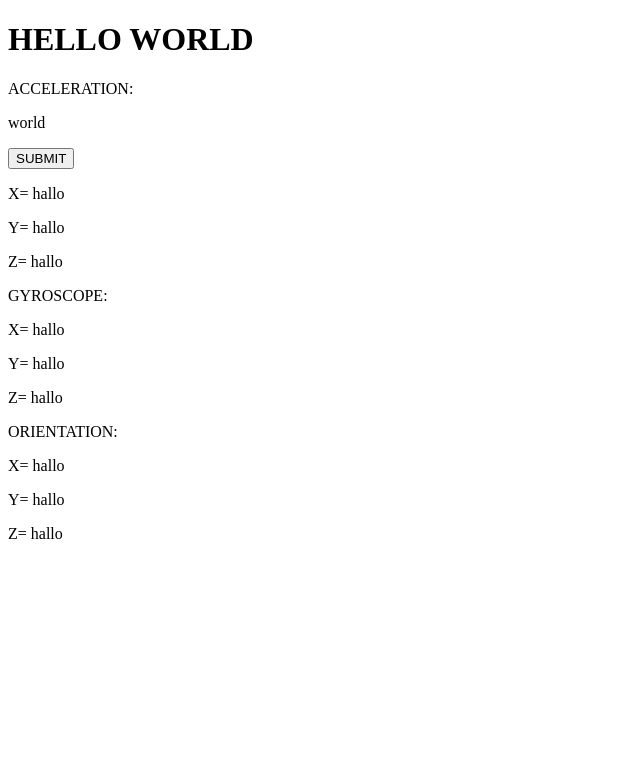
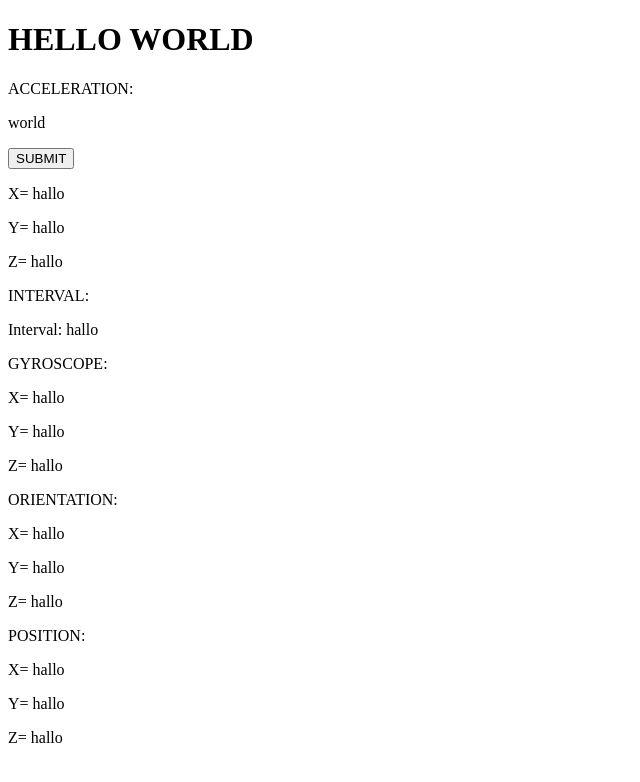
Before and after one commit to tomaskri/gyro, a Flask app: page / in a window 1280 px wide. Shown: the top 782 px of the page, without its empty margins (0-640 px from the left). Run offline with Flask 2, Linux system fonts and the light colour scheme.

Commit message:
pos kinda workin

```diff
--- a/app.py
+++ b/app.py
@@ -2,15 +2,30 @@
 # A very simple Flask Hello World app for you to get started with...
 
 from flask import Flask, request, render_template, redirect
+import numpy as np
 #from flask_sqlalchemy import SQLAlchemy
 import json
 
+with open("trash.log", "a") as f:
+    f.writelines("TEST, started\n")
 
-app = Flask(__name__, template_folder='/home/tomaskri/mysite/templates/', static_folder='/home/tomaskri/mysite/static/')
+app = Flask(__name__) #, template_folder='/home/tomaskri/mysite/templates/', static_folder='/home/tomaskri/mysite/static/'
 
 @app.route('/')
 def index():
     return render_template('index.html') #return 'Hello from Flask!'
+
+button_active = False
+@app.route('/press_button', methods=['POST'])
+def press_button():
+    global button_active
+    button_active = not button_active
+    if button_active:
+        global position, velocity, orientation
+        position = np.array([1.5, 0.0, 0.0]).astype(float)
+        velocity = np.array([0.0, 0.0, 0.0]).astype(float)
+        orientation = np.array([0.0, 0.0, 0.0]).astype(float)
+    return json.dumps({"data":"return"}) #þetta gefur bara error á 'r' eins og hitt á 'p'  en já sé errorinn, nei þetta er betri error, því hann er bara svona warning
 
 
 @app.route('/process_data', methods=['POST'])
@@ -19,4 +34,84 @@ def process_data():
         print(json.loads(request.get_data())['data'], flush=True)
 
     # Process the data and return a response
-    return "pee"
+    return json.dumps({"data":"return"}) #enginn error :)
+
+# Initialize position, velocity, and orientation
+position = np.array([0.0, 0.0, 0.0]).astype(float)
+velocity = np.array([0.0, 0.0, 0.0]).astype(float)
+orientation = np.array([0.0, 0.0, 0.0]).astype(float)
+
+@app.route('/update_ori', methods=['POST'])
+def update_ori():
+    ori = json.loads(request.get_data())["data"]
+    global orientation
+    orientation[:] = ori
+    pass
+    return json.dumps({"data":"return"}) #enginn error :)
+
+@app.route('/update_pos', methods=['POST'])
+def update_pos():
+    with open("trash.log", "a") as f:
+        f.writelines("Running update_pos()...\n")
+        # print("Running update_pos()...", file=f)
+    print(f"Running update_pos()...")
+    data = json.loads(request.get_data())
+    accel, interval = data["accel"], data["interval"]
+    update_position([0.0,0.0,0.0], accel, interval)
+    print(position, velocity)
+    return json.dumps({"data":"return"}) #enginn error :)
+
+@app.route('/get_position', methods=['GET'])
+def get_position():
+    global position, velocity
+    with open("trash.log", "a") as f:
+        f.write(f"position: {position},  velocity: {velocity}\n")
+    return json.dumps({"data": [float(position[0]), float(position[1]), float(position[2])]})
+
+
+def update_position(gyroscope, accelerometer, time_interval):
+    global position, velocity, orientation
+
+    # Iterate over the sensor data and update position, velocity, and orientation
+    # for i in range(len(gyroscope)):
+    gyro_data = np.array(gyroscope)
+    accel_data = np.array(accelerometer)
+    dt = time_interval
+
+    # Update orientation using gyroscope data
+    orientation += gyro_data * dt
+
+    # Transform accelerometer data into global coordinate system
+    R = rotation_matrix(orientation)
+    accel_global = np.matmul(R, accel_data)
+    with open("trash.log", "a") as f:
+        f.writelines(f"accel_global: {accel_global}\n")
+
+    # Update velocity using accelerometer data
+    velocity += accel_global * dt
+
+    # Update position using velocity data
+    position += velocity * dt
+
+    return position, velocity, orientation
+
+
+def rotation_matrix(orientation):
+    # Convert orientation angles to radians
+    roll = np.radians(orientation[0])
+    pitch = np.radians(orientation[1])
+    yaw = np.radians(orientation[2])
+
+    # Create rotation matrix using Euler angles
+    R_x = np.array([[1.0, 0.0, 0.0],
+                    [0.0, np.cos(roll), -np.sin(roll)],
+                    [0.0, np.sin(roll), np.cos(roll)]])
+    R_y = np.array([[np.cos(pitch), 0.0, np.sin(pitch)],
+                    [0.0, 1.0, 0.0],
+                    [-np.sin(pitch), 0.0, np.cos(pitch)]])
+    R_z = np.array([[np.cos(yaw), -np.sin(yaw), 0.0],
+                    [np.sin(yaw), np.cos(yaw), 0.0],
+                    [0.0, 0.0, 1.0]])
+
+    R = R_z @ R_y @ R_x
+    return R
--- a/static/gyrodata.js
+++ b/static/gyrodata.js
@@ -5,12 +5,16 @@ document.addEventListener('DOMContentLoaded', function() {
     const accX = document.querySelector('#accX');
     const accY = document.querySelector('#accY');
     const accZ = document.querySelector('#accZ');
+    const interval = document.querySelector('#interval');
     const gyroX = document.querySelector('#gyroX');
     const gyroY = document.querySelector('#gyroY');
     const gyroZ = document.querySelector('#gyroZ');
     const oriX = document.querySelector('#oriX');
     const oriY = document.querySelector('#oriY');
     const oriZ = document.querySelector('#oriZ');
+    const posX = document.querySelector('#posX');
+    const posY = document.querySelector('#posY');
+    const posZ = document.querySelector('#posZ');
 
 
   function sendData(datum){
@@ -21,16 +25,72 @@ document.addEventListener('DOMContentLoaded', function() {
         'Content-Type': 'application/x-www-form-urlencoded'
       }
     })
-      .then(response => response.json())
+      // .then(response => response.json())
       // .then(data => {
       //   // Handle the response from the server
       // });
     }
 
+  function press_button(){
+    fetch('/press_button', {
+      method: 'POST',
+      body: JSON.stringify({}),
+      headers: {
+        'Content-Type': 'application/x-www-form-urlencoded'
+      }
+    })
+  }
+
+  function update_ori(ori){
+    fetch('/update_ori', {
+      method: 'POST',
+      body: JSON.stringify({data: ori}),
+      headers: {
+        'Content-Type': 'application/x-www-form-urlencoded'
+      }
+    })
+  }
+
+  function update_pos(accel, inter){
+    fetch('/update_pos', {
+      method: 'POST',
+      body: JSON.stringify({"accel": accel, "interval":inter}),
+      headers: {
+        'Content-Type': 'application/x-www-form-urlencoded'
+      }
+    })
+  }
+
+  function get_pos(){
+    // fetch('/get_position', {
+    //   method: 'GET',
+    //   body: JSON.stringify({}),
+    //   headers: {
+    //     'Content-Type': 'application/x-www-form-urlencoded'
+    //   }
+    // })
+    fetch('/get_position')
+    .then(response => response.json())
+    .then(data => {
+      // Handle the response from the server
+      sendData(data);
+      data = data["data"]
+      // console.log(data);
+      // console.log(data[0]);
+      // console.log(data[0].toString())
+      posX.innerHTML = data[0].toString();
+      posY.innerHTML = data[1].toString();
+      posZ.innerHTML = data[2].toString();
+    });
+  }
+
   document.querySelector('#submit').addEventListener('click', function(e) {
 
     e.preventDefault();
     sendData("I sent data")
+    get_pos()
+    update_pos([0.1, 0.12, 0.2], 0.16)
+    press_button()
     // Request permission for iOS 13+ devices
     if (
       DeviceMotionEvent &&
@@ -47,16 +107,20 @@ document.addEventListener('DOMContentLoaded', function() {
             gyroX.innerHTML = rotationRate.beta;
             gyroY.innerHTML = rotationRate.gamma;
             gyroZ.innerHTML = rotationRate.alpha;
+            interval.innerHTML = event.interval;
             //sendData(acceleration);
             //console.log('Acceleration:', acceleration);
+            update_pos([acceleration.x, acceleration.y, acceleration.z], event.interval)
+            get_pos()
           });
           window.addEventListener('deviceorientation', function(event) {
             var alpha = event.alpha;
             var beta = event.beta;
             var gamma = event.gamma;
-            oriX.innerHTML = gamma;
-            oriY.innerHTML = beta;
+            oriX.innerHTML = beta;
+            oriY.innerHTML = gamma;
             oriZ.innerHTML = alpha;
+            update_ori([beta, gamma, alpha])
             //sendData(acceleration);
           });
 
--- a/templates/index.html
+++ b/templates/index.html
@@ -25,6 +25,12 @@
         <span id=accZ>hallo</span>
     </p>
 
+    <p>INTERVAL:</p>
+
+    <p>Interval:
+        <span id=interval>hallo</span>
+    </p>
+
     <p>GYROSCOPE:</p>
 
     <p>X=
@@ -49,5 +55,17 @@
         <span id=oriZ>hallo</span>
     </p>
 
+    <p>POSITION:</p>
+
+    <p>X=
+        <span id=posX>hallo</span>
+    </p>
+    <p>Y=
+        <span id=posY>hallo</span>
+    </p>
+    <p>Z=
+        <span id=posZ>hallo</span>
+    </p>
+
 </body>
 </html>
```
Also changed, not shown: 1 other file.
